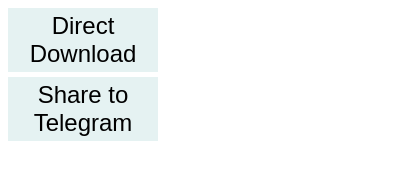
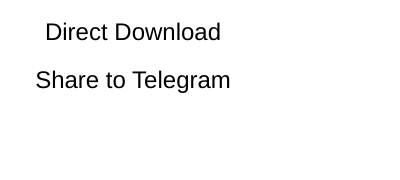
Before and after one commit to jorgemanzo/getr-Firefox, a browser extension: page getr/popup/menu.html in a window 400 px wide. Drawn offline with Linux system fonts and the light colour scheme.

Commit message:
Style changes

```diff
--- a/getr/popup/menu.css
+++ b/getr/popup/menu.css
@@ -1,24 +1,36 @@
 html, body {
-  width: 150px;
-  font-family: Arial;
+  width: 250px;
+  font-family: Helvetica;
+  background-color: white;
 }
 
-.hidden {
-  display: none;
+a {
+  text-decoration: none;
 }
 
-.button {
-  margin: 3% auto;
-  padding: 4px;
-  text-align: center;
-  font-size: 1.5em;
-  cursor: pointer;
-}
-
-.item:hover {
-  background-color: #CFF2F2;
+.container {
+  display: flex;
+  flex-direction: column;
+  justify-content: center;
 }
 
 .item {
-  background-color: #E5F2F2;
+  text-align: center;
+  margin: 10px;
+  font-size: 18pt;
+  color: black;
 }
+
+.download:hover {
+  background: linear-gradient(-90deg, red, yellow);
+  -webkit-background-clip: text;
+  -webkit-text-fill-color: transparent;
+  text-shadow: none;
+}
+
+.telegram:hover {
+  background: linear-gradient(to right,#00ff9b,#1b3bda);
+  -webkit-background-clip: text;
+  -webkit-text-fill-color: transparent;
+  text-shadow: none;
+}
--- a/getr/popup/menu.html
+++ b/getr/popup/menu.html
@@ -6,12 +6,9 @@
   </head>
 
 <body>
-  <div id="popup-content">
-    <div class="button item download">Direct Download</div>
-    <div class="button item telegram">Share to Telegram</div>
-  </div>
-  <div id="error-content" class="hidden">
-    <p>No image available.</p><p>Try a different page.</p>
+  <div class="container">
+    <a href="#" class="download item">Direct Download</a>
+    <a href="#" class="telegram item">Share to Telegram</a>
   </div>
   <script src="menu.js"></script>
 </body>
```
